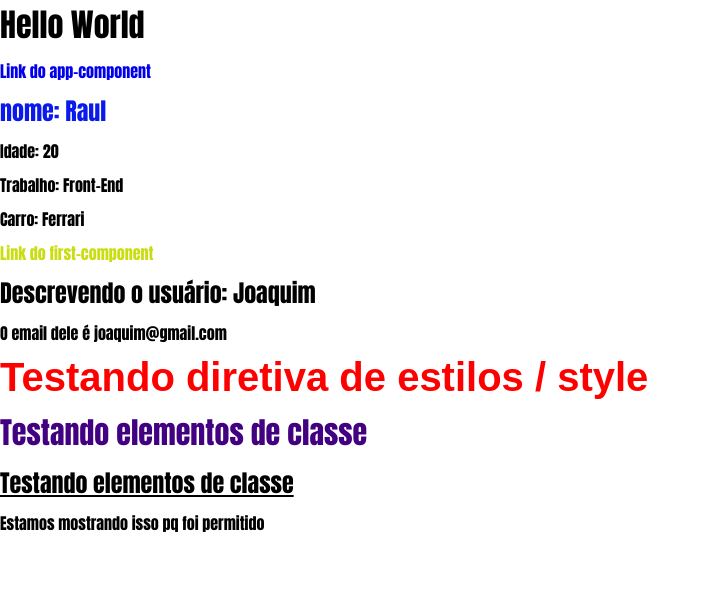
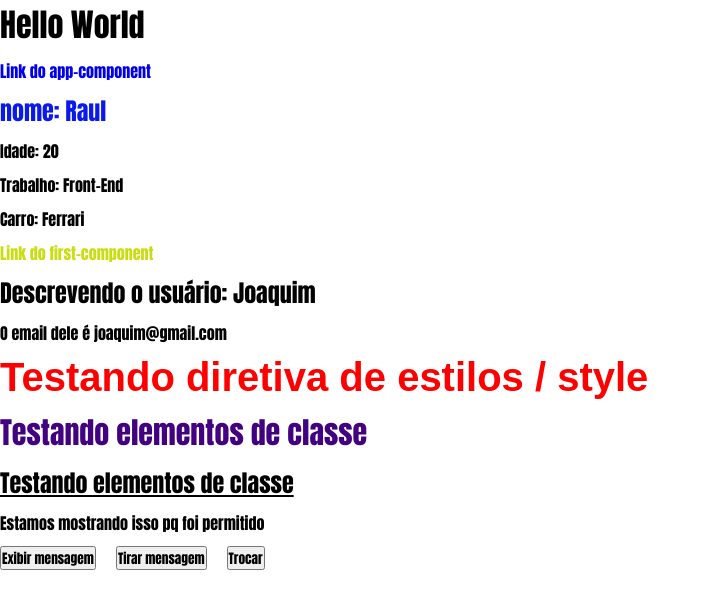
Before and after one commit to Raulpassos08/Estudo-Angular, an Angular app: page / in a window 1280 px wide. Shown: the top 608 px of the page, without its empty margins (0-710 px from the left). Built offline with nearby package versions, Linux system fonts and the light colour scheme.

Commit message:
Eventos no angular, usando o click.

```diff
--- a/src/app/app.component.html
+++ b/src/app/app.component.html
@@ -6,3 +6,4 @@
 <app-parent-data [name]="username" [userData]="userData"></app-parent-data>
 <app-directives></app-directives>
 <app-if-render></app-if-render>
+<app-eventos></app-eventos>
--- a/src/app/app.module.ts
+++ b/src/app/app.module.ts
@@ -7,6 +7,7 @@ import { FirstComponentComponent } from './components/first-component/first-comp
 import { ParentDataComponent } from './components/parent-data/parent-data.component';
 import { DirectivesComponent } from './components/directives/directives.component';
 import { IfRenderComponent } from './components/if-render/if-render.component';
+import { EventosComponent } from './components/eventos/eventos.component';
 
 @NgModule({
   declarations: [
@@ -14,7 +15,8 @@ import { IfRenderComponent } from './components/if-render/if-render.component';
     FirstComponentComponent,
     ParentDataComponent,
     DirectivesComponent,
-    IfRenderComponent
+    IfRenderComponent,
+    EventosComponent
   ],
   imports: [
     BrowserModule,
--- /dev/null
+++ b/src/app/components/eventos/eventos.component.html
@@ -0,0 +1,4 @@
+<p *ngIf="show">Exibindo mensagem!</p>
+<button (click)="displayYes()">Exibir mensagem</button>
+<button (click)="displayNo()">Tirar mensagem</button>
+<button (click)="back()">Trocar</button>
--- /dev/null
+++ b/src/app/components/eventos/eventos.component.ts
@@ -0,0 +1,26 @@
+import { Component, OnInit } from '@angular/core';
+
+@Component({
+  selector: 'app-eventos',
+  templateUrl: './eventos.component.html',
+  styleUrls: ['./eventos.component.css']
+})
+export class EventosComponent implements OnInit{
+  show: boolean = false
+
+  constructor(){}
+
+  ngOnInit(): void {}
+
+  displayYes(): void{
+    this.show = true
+  }
+
+  displayNo(): void{
+    this.show = false
+  }
+
+  back(): void{
+    this.show = !this.show // toggle
+  }
+}
--- a/src/styles.css
+++ b/src/styles.css
@@ -8,3 +8,7 @@
 a{
     text-decoration: none;
 }
+
+button{
+    margin-right: 20px;
+}
```
Also changed, not shown: src/app/components/eventos/eventos.component.css (added), src/app/components/if-render/if-render.component.ts (line endings or trailing spaces), 1 other file (tests, documents, lock files or other folders).
